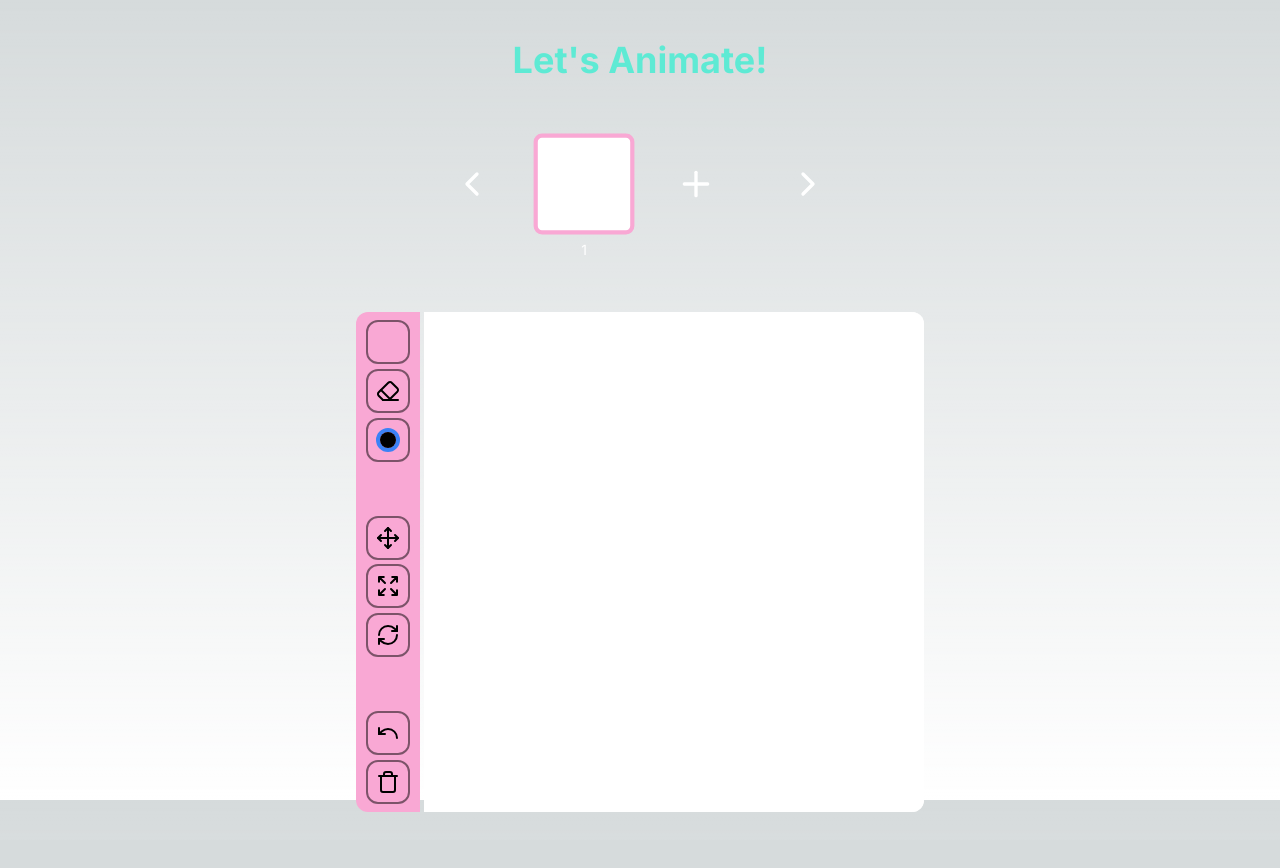
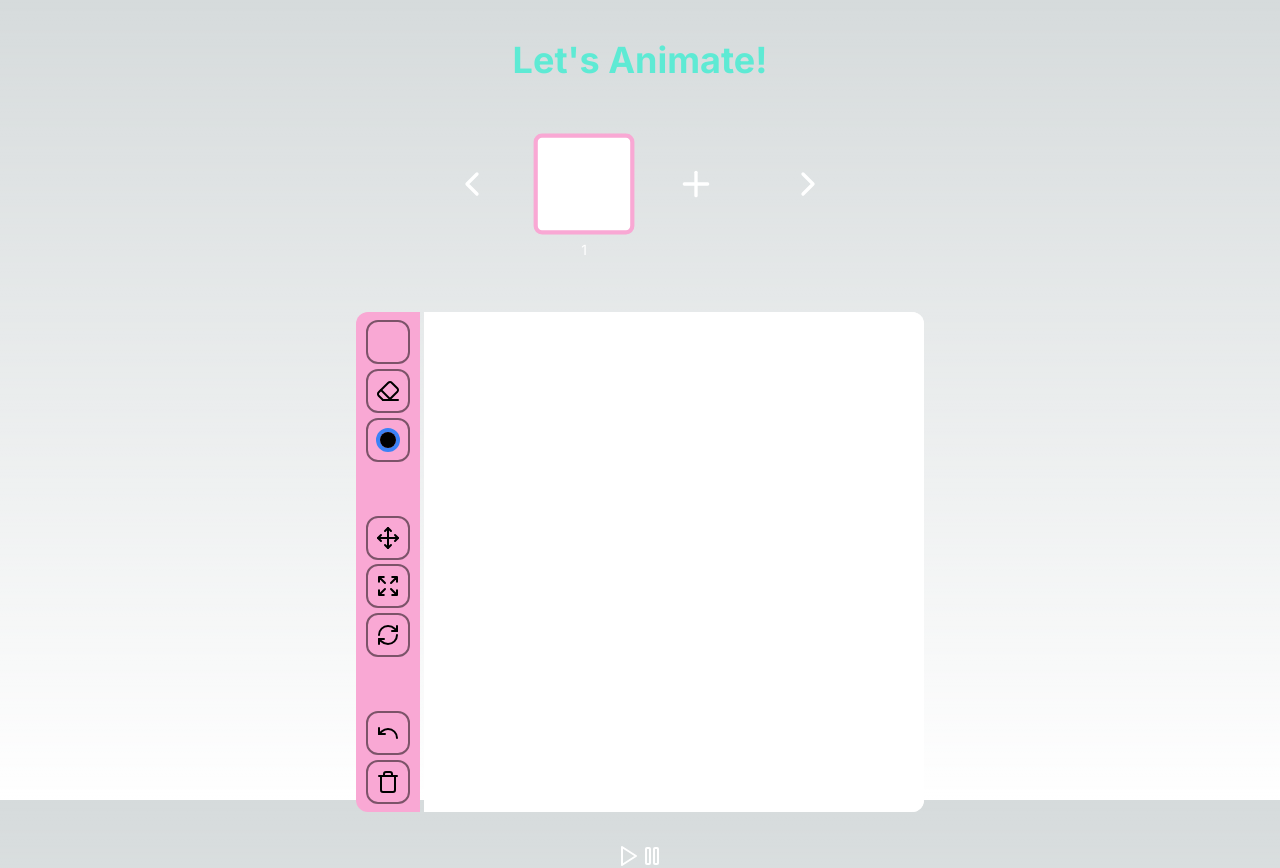
Before and after one commit to NadavEliash/my-site, a Next.js app: page /animate in a window 1280 px wide. Before the commit the page ends 840 px from the top, so only its background shows below. Built offline with nearby package versions, Linux system fonts and the light colour scheme.

Commit message:
add play animation button and function

```diff
--- a/app/animate/page.jsx
+++ b/app/animate/page.jsx
@@ -1,6 +1,6 @@
 'use client'
 
-import { Dot, Eraser, Pencil, Expand, Move, RefreshCw, Trash, Undo, Download, Plus, ChevronRight, ChevronLeft } from "lucide-react"
+import { Dot, Eraser, Pencil, Expand, Move, RefreshCw, Trash, Undo, Download, Plus, ChevronRight, ChevronLeft, Play, Pause } from "lucide-react"
 import { useRef, useEffect, useState } from "react"
 import Frame from "./components/frame.jsx"
 
@@ -56,7 +56,7 @@ export default function Animate() {
     const switchFrame = (toFrame) => {
         let newCurrentFrameIdx
 
-        if (toFrame==='left') {
+        if (toFrame === 'left') {
             if (currentFrameIdx === 0) return
             newCurrentFrameIdx = currentFrameIdx - 1
         } else if (toFrame === 'right') {
@@ -157,6 +157,22 @@ export default function Animate() {
         })
     }
 
+    const playAnimation = () => {
+        const newContext = canvasRef.current.getContext('2d')
+        newContext.clearRect(0, 0, canvasSize.width, canvasSize.height)
+
+        for (let i = 0; i < frames.length; i++) {
+            setTimeout(() => {
+                const frame = frames[i]
+                reDrawing(frame.drawingActions)
+            }, i * 83.33)
+        }
+    }
+
+    const pauseAnimation = ()=> {
+
+    }
+
     const download = () => {
         const a = document.createElement("a")
         document.body.appendChild(a)
@@ -179,7 +195,7 @@ export default function Animate() {
                 <div className="w-24 h-24 rounded-lg flex items-center justify-center" onClick={() => switchFrame('left')}><ChevronLeft className="w-10 h-10 text-white cursor-pointer" /></div>
                 {frames.length &&
                     frames.map((frame, idx) =>
-                        <Frame key={idx} frame={frame} idx={idx} currentFrameIdx={currentFrameIdx} canvasSize={canvasSize} switchFrame={switchFrame}/>)}
+                        <Frame key={idx} frame={frame} idx={idx} currentFrameIdx={currentFrameIdx} canvasSize={canvasSize} switchFrame={switchFrame} />)}
                 <div className="w-24 h-24 rounded-lg flex items-center justify-center" onClick={addFrame}><Plus className="w-10 h-10 text-white cursor-pointer" /></div>
                 <div className="w-24 h-24 rounded-lg flex items-center justify-center" onClick={() => switchFrame('right')}><ChevronRight className="w-10 h-10 text-white cursor-pointer" /></div>
             </div>
@@ -231,6 +247,10 @@ export default function Animate() {
                     className="bg-white rounded-r-xl">
                 </canvas>
             </div>
+            <div className="mx-auto text-white flex items-center justify-center mt-8">
+                <Play className="cursor-pointer hover:scale-110" onClick={playAnimation} />
+                <Pause className="cursor-pointer hover:scale-110" onClick={pauseAnimation} />
+            </div>
         </div>
     )
 }
```
